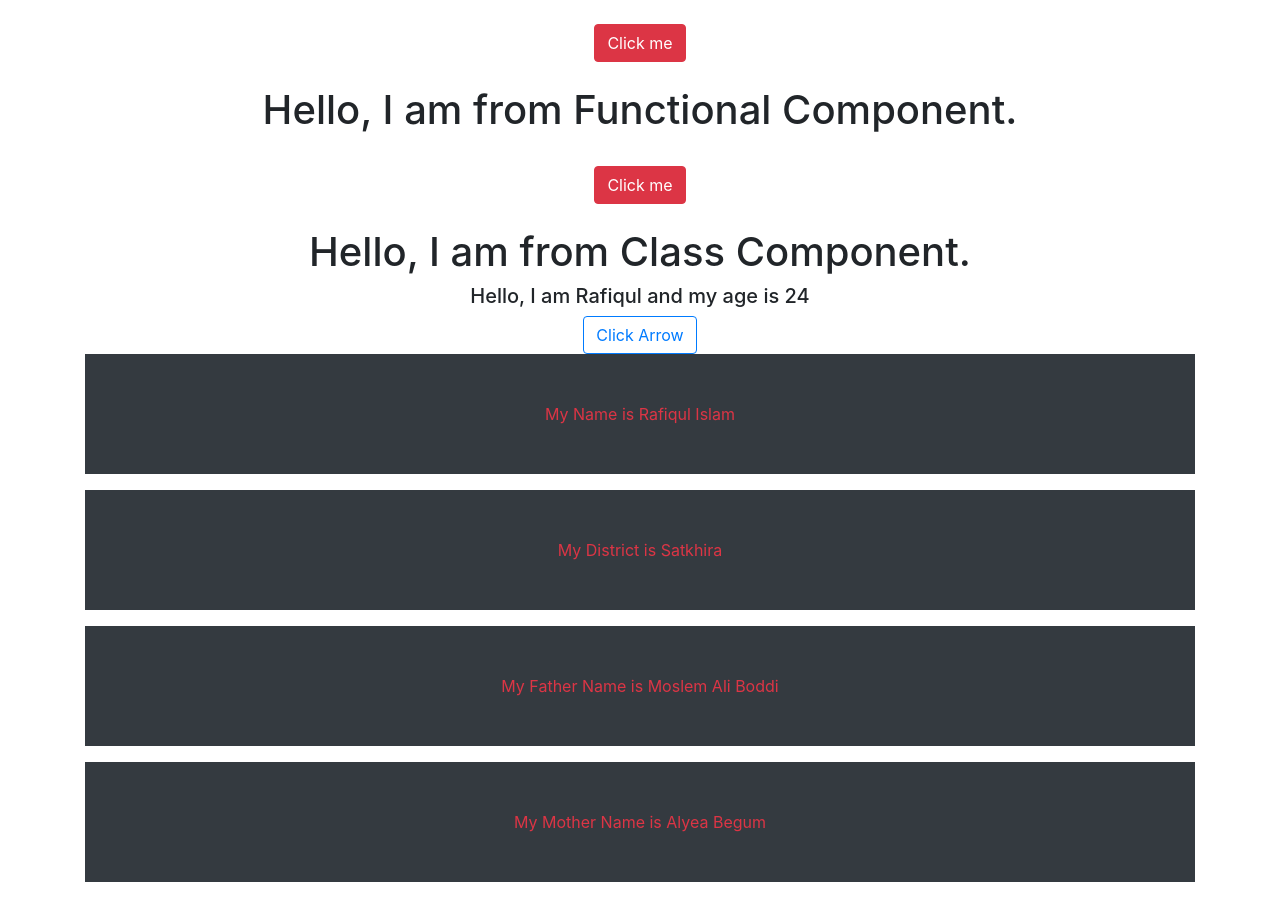
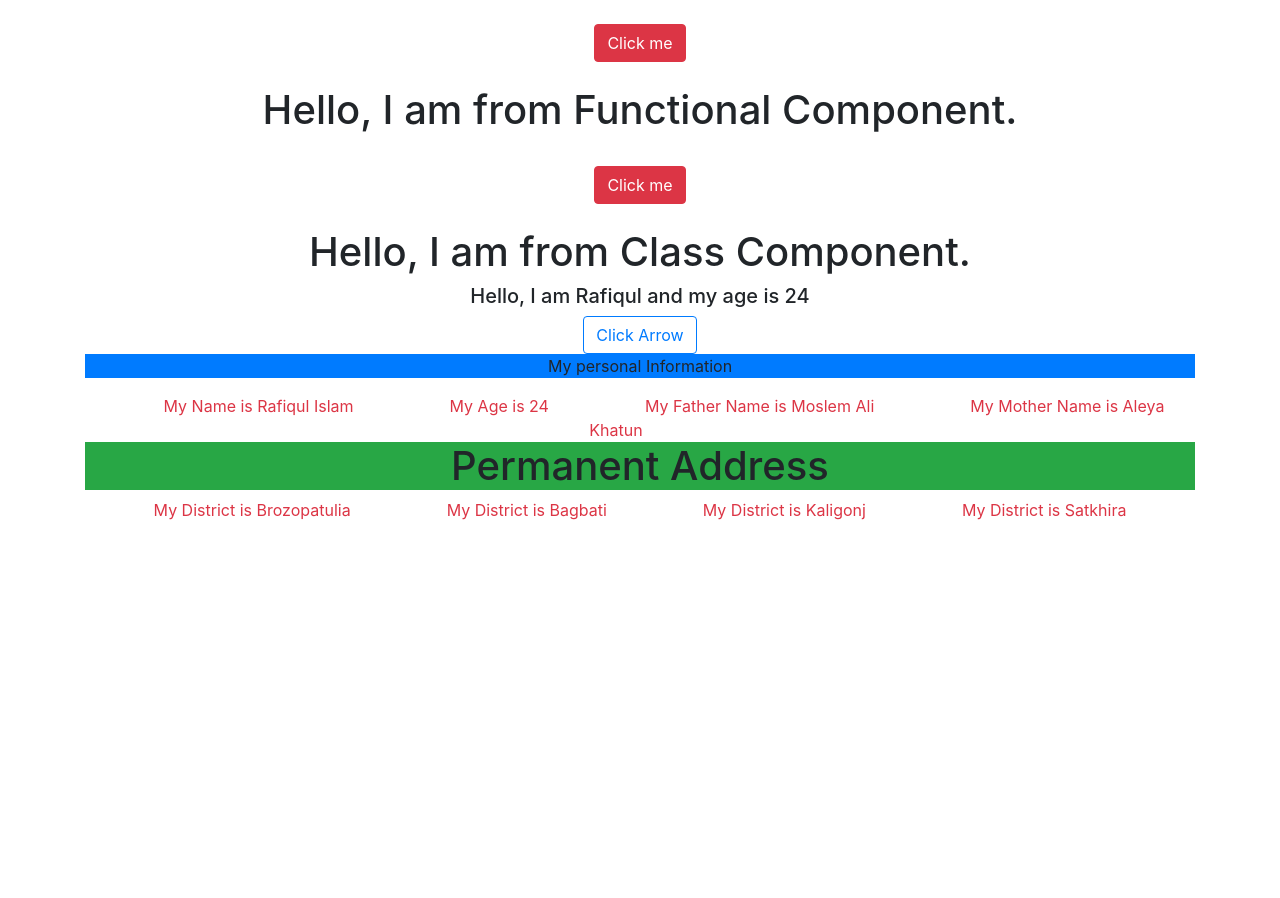
Before and after one commit to pustian-rafiq/react-practice, a React (Create React App) app: page / in a window 1280 px wide. After the commit the page ends 800 px from the top, so only its background shows below. Built offline with nearby package versions, Linux system fonts and the light colour scheme.

Commit message:
nested state

```diff
--- a/src/components/StateComponent.js
+++ b/src/components/StateComponent.js
@@ -6,20 +6,30 @@ class StateComponent extends Component{
   constructor(){
       super()
       this.state={
-          name : "Rafiqul Islam",
-          district  : "Satkhira",
-          fathername : "Moslem Ali Boddi",
-          mothername    : "Alyea Begum"
+          name : ["Rafiqul Islam","Moslem Ali","Aleya Khatun"],
+          age   : 24,
+          information:{
+              village   : "Brozopatulia",
+              post      : "Bagbati",
+              thana     : "Kaligonj",
+              district  : "Satkhira"
+          }
       }
   }
 
     render(){
         return <div className="container">
-
-            <p className="bg-dark text-center text-danger p-5">My Name is {this.state.name}</p>
-            <p className="bg-dark text-center text-danger p-5">My District is {this.state.district}</p>
-            <p className="bg-dark text-center text-danger p-5">My Father Name is {this.state.fathername}</p>
-            <p className="bg-dark text-center text-danger p-5">My Mother Name is {this.state.mothername}</p>
+    <p className="bg-primary">My personal Information</p>
+            <span className=" text-center text-danger p-5">My Name is {this.state.name[0]}</span>
+            <span className="  text-center text-danger p-5">My Age is {this.state.age}</span>
+            <span className="  text-center text-danger p-5">My Father Name is {this.state.name[1]}</span>
+            <span className="  text-center text-danger p-5">My Mother Name is {this.state.name[2]}</span>
+            <br></br>
+         <h1 className="bg-success">Permanent Address</h1>
+            <span className="  text-center text-danger p-5">My District is {this.state.information.village}</span>
+            <span className=" text-center text-danger p-5">My District is {this.state.information.post}</span>
+            <span className=" text-center text-danger p-5">My District is {this.state.information.thana}</span>
+            <span className="  text-center text-danger p-5">My District is {this.state.information.district}</span>
         </div>
     }
 }
```
